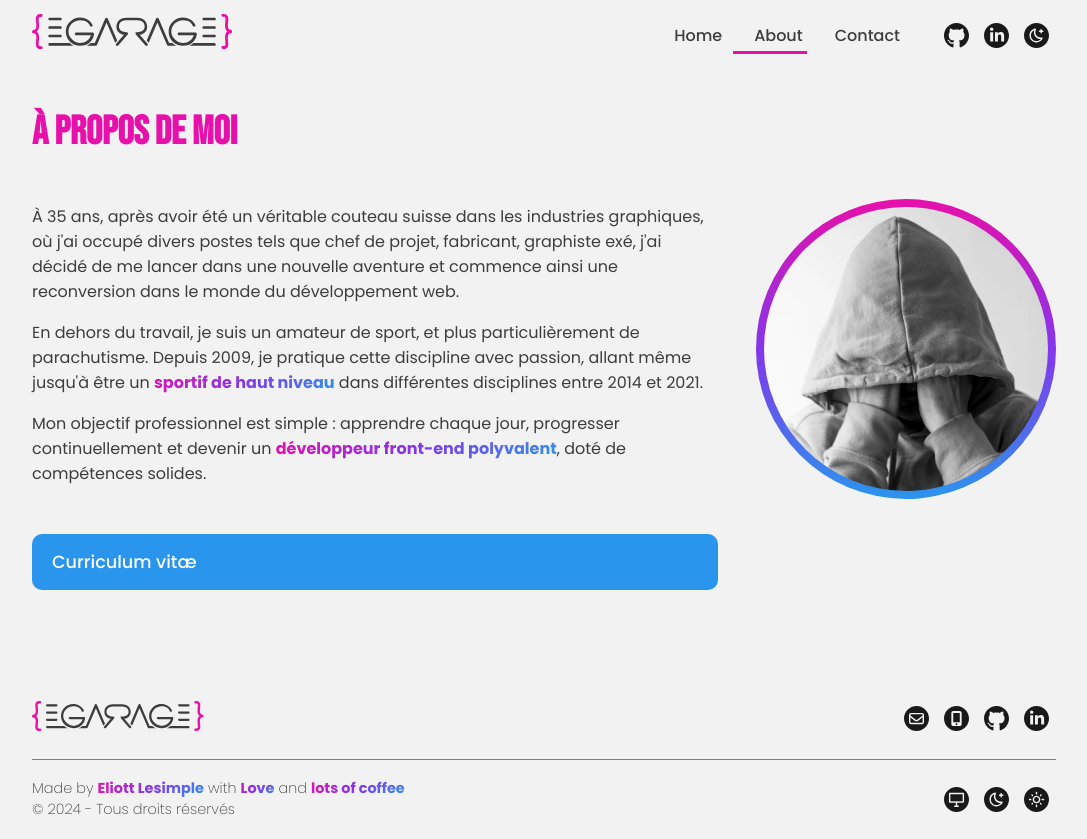
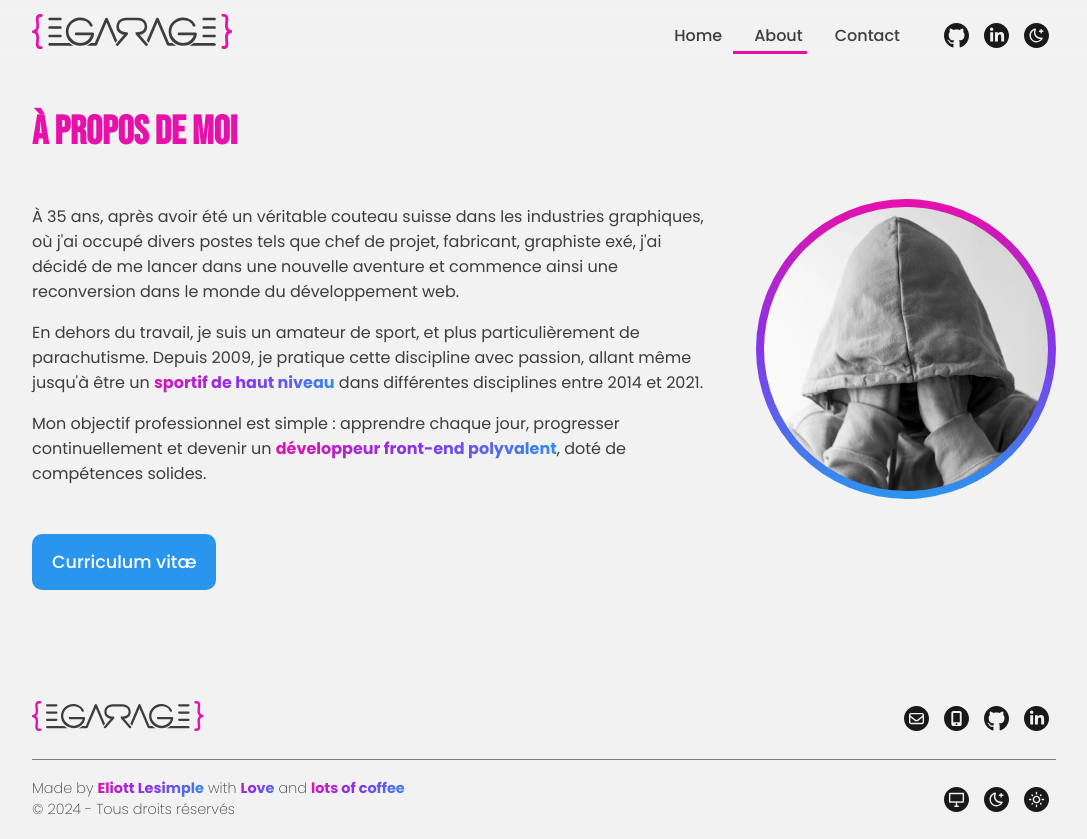
Before and after one commit to lesimpleliott/MyPortfolio, a React (Vite) app: page /about in a window 1280 px wide. Shown: the whole page, without its empty margins (96-1183 px from the left). Built offline with nearby package versions, Linux system fonts and the light colour scheme.

Commit message:
CTA Button // Improve

```diff
--- a/src/components/CtaButton.tsx
+++ b/src/components/CtaButton.tsx
@@ -1,12 +1,10 @@
 import styled from "styled-components";
 
-//TYPESCRIPT
 type CtaButtonTypes = {
   title: string;
   filePath: string;
 };
 
-//REACT
 const CtaButton = (props: CtaButtonTypes) => {
   return (
     <CtaStyled>
@@ -26,6 +24,7 @@ const CtaButton = (props: CtaButtonTypes) => {
 
 //STYLED-COMPONENTS
 const CtaStyled = styled.button`
+  width: fit-content;
   position: relative;
   z-index: 1;
 
```
